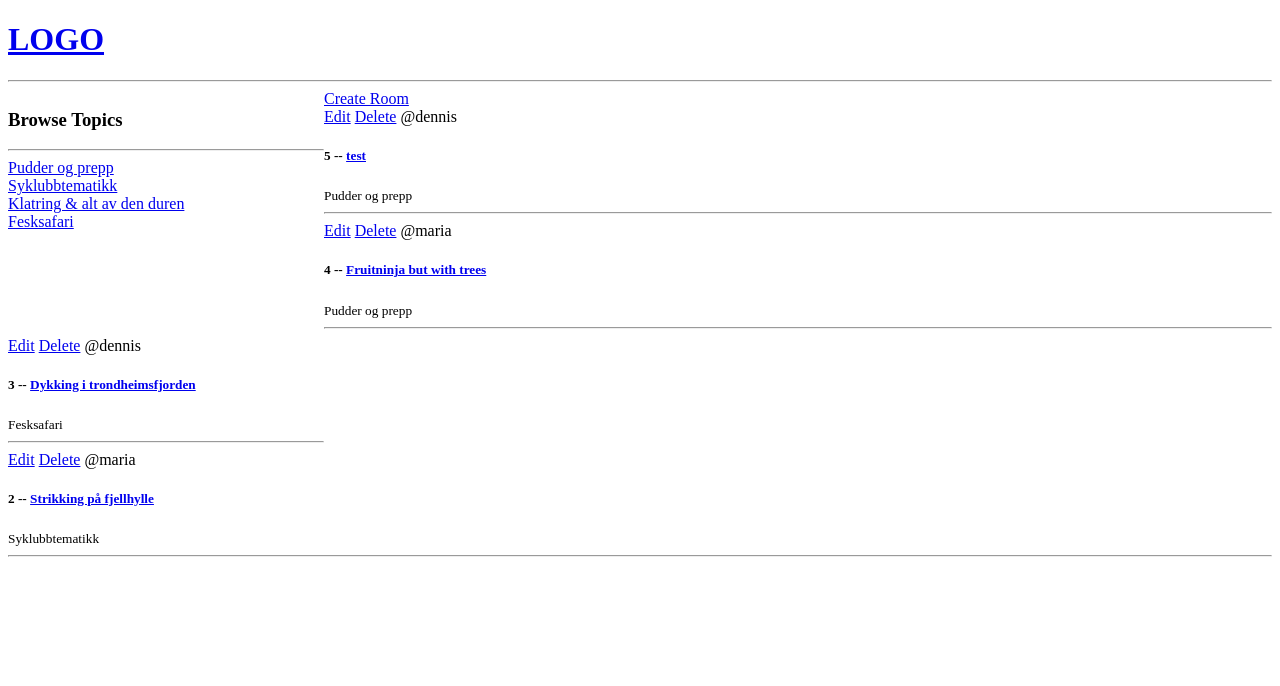
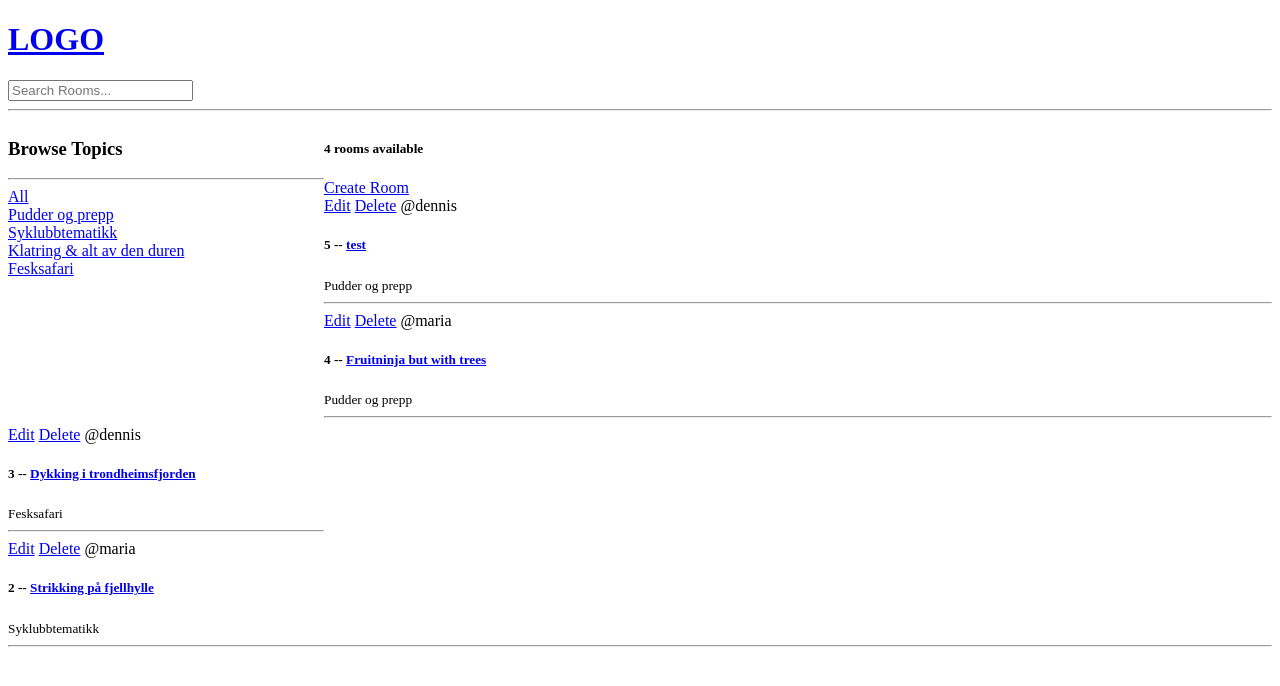
Before and after one commit to mariivaa/hobbymeets, a Django app: page / in a window 1280 px wide. Shown: the top 686 px of the page. Run offline with Django 4.2, Linux system fonts and the light colour scheme; data comes from the database, SQL or seed files in the repository.

Commit message:
add search bar functionality with partial matching + room availability info

```diff
--- a/base/templates/base/home.html
+++ b/base/templates/base/home.html
@@ -15,15 +15,19 @@
         <h3>Browse Topics</h3>
         <hr>
 
-        {% for topic in topics %}
-            <div>
-                <a href="{% url 'home' %}? q={{topic.name}}" >{{topic.name}}</a>
-            </div>
-        {% endfor topics%}
+        <div>
+            <a href="{% url 'home' %}">All</a>
+        </div>
+
+        {% for topic in topics %} <!--loop through all topics and add each topic w/link to sidebar-->
+        <div>
+            <a href="{% url 'home' %}? q={{topic.name}}" >{{topic.name}}</a>
+        </div>
+        {% endfor%}
     </div>
 
     <div>
-
+        <h5>{{room_count}} rooms available</h5> <!--room_count defined in views-->
         <a href="{% url 'create-room' %}">Create Room</a>
 
         <div>
--- a/base/views.py
+++ b/base/views.py
@@ -1,4 +1,5 @@
 from django.shortcuts import render, redirect
+from django.db.models import Q #lets you add AND/OR statements into the search criteria
 from .models import Room, Topic
 from .forms import RoomForm
 '''
@@ -16,11 +17,18 @@ rooms = [
 '''
 
 def home(request):
-    rooms = Room.objects.all()
+    q = request.GET.get('q') if request.GET.get('q') != None else '' #q for query hehe. q returs whatever is passed into the url. youtube: 2:13:40 for more
+
+    rooms = Room.objects.filter( #filter() w/out parameters works just like all()
+        Q(topic__name__icontains=q) | #icontains is for the search functionality, makes it possible to search for partial matches (i makes it case insensitive)
+        Q(name__icontains=q) | #topic__name, name, description are all keywords of filter, not of Room model. topic__name is a composite keyword that goes into the parent function
+        Q(description__icontains=q)
+        )
 
     topics = Topic.objects.all()
+    room_count = rooms.count() #faster than len() method
 
-    context = {'rooms': rooms, 'topics': topics}
+    context = {'rooms': rooms, 'topics': topics, 'room_count': room_count}
     return render(request, 'base/home.html', context)
 
 def room(request, pk):
--- a/templates/navbar.html
+++ b/templates/navbar.html
@@ -2,4 +2,9 @@
     <h1>LOGO</h1>
 </a>
 
+
+<form method="GET" action="{% url 'home' %}"> <!--the default method is GET, but setting it explicitly for readability. action sends user to home page-->
+<!--do not need a csrf token bc this is a get function-->
+<input type="text" name="q" placeholder="Search Rooms..." /> <!--type 'text' means you only have to hit enter to search (wherease 'submit' would force the user to click a buttion)-->
+</form>
 <hr>
```
